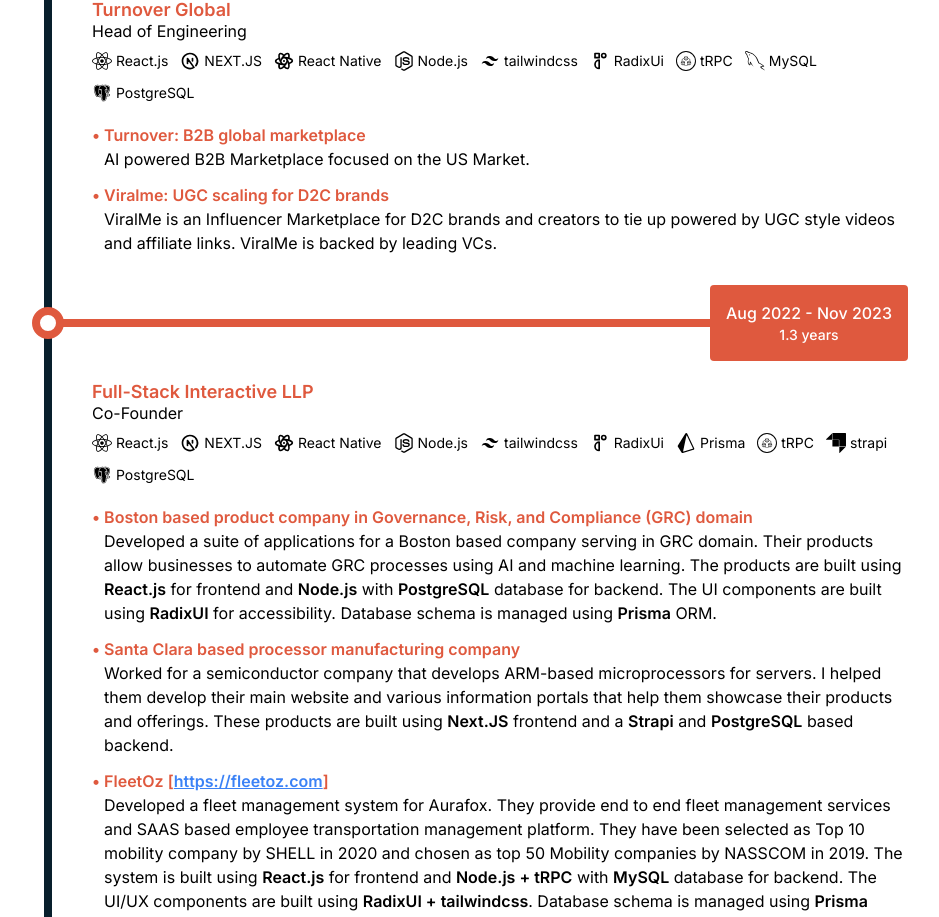
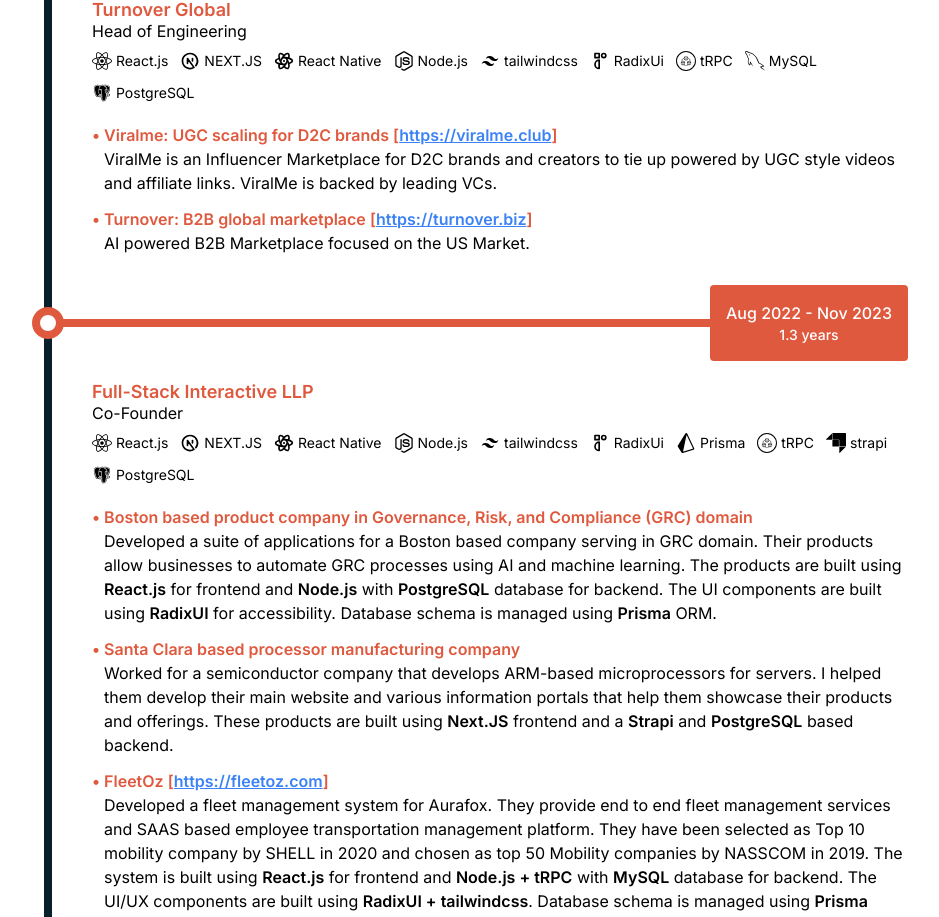
Before and after one commit to abhijit-ghogre/portfolio, a Next.js app: page / in a window 1280 px wide. Shown: the part 779-1696 px from the top of the page, without its empty margins (164-1103 px from the left). Built offline with nearby package versions, Linux system fonts and the light colour scheme.

Commit message:
Add website links to Turnover and Viralme projects in timeline

```diff
--- a/src/components/Timeline.tsx
+++ b/src/components/Timeline.tsx
@@ -21,13 +21,15 @@
     ] as TechnologyName[],
     responsibilities: [
       {
-        title: "Turnover: B2B global marketplace",
-        description: "AI powered B2B Marketplace focused on the US Market.",
-      },
-      {
         title: "Viralme: UGC scaling for D2C brands",
         description:
           "ViralMe is an Influencer Marketplace for D2C brands and creators to tie up powered by UGC style videos and affiliate links. ViralMe is backed by leading VCs.",
+        website: "https://viralme.club",
+      },
+      {
+        title: "Turnover: B2B global marketplace",
+        description: "AI powered B2B Marketplace focused on the US Market.",
+        website: "https://turnover.biz",
       },
     ],
   },
```
